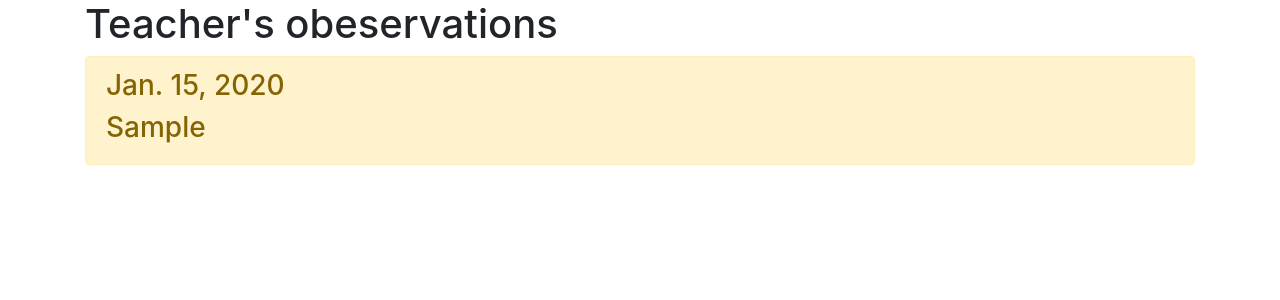
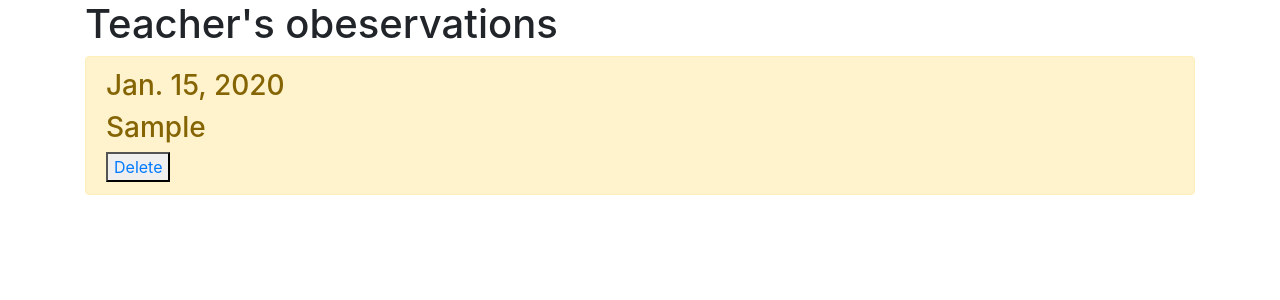
Before and after one commit to irinakulinich3712/english_for_kids, a Django app: page /students/1/observations/ in a window 1280 px wide. Shown: the top 300 px of the page. Run offline with Django 3.2, Linux system fonts and the light colour scheme; tables that the repository leaves empty hold one stand-in row (values such as "Sample post"); some libraries are stand-ins or nearby versions.

Commit message:
Update observations.html
Adding a delete button with link to observation deletion view function

```diff
--- a/english_courses/main/templates/main/observations.html
+++ b/english_courses/main/templates/main/observations.html
@@ -9,6 +9,7 @@
 <div class="alert alert-warning mt-2">
     <h3>{{el.created_at}}</h3>
     <h3>{{el.observation}}</h3>
+    <button> <a href="{% url 'delete_observation' student.id el.id %}">Delete</a> </button>
 </div>
 {% endfor %}
 {% else %}
```
